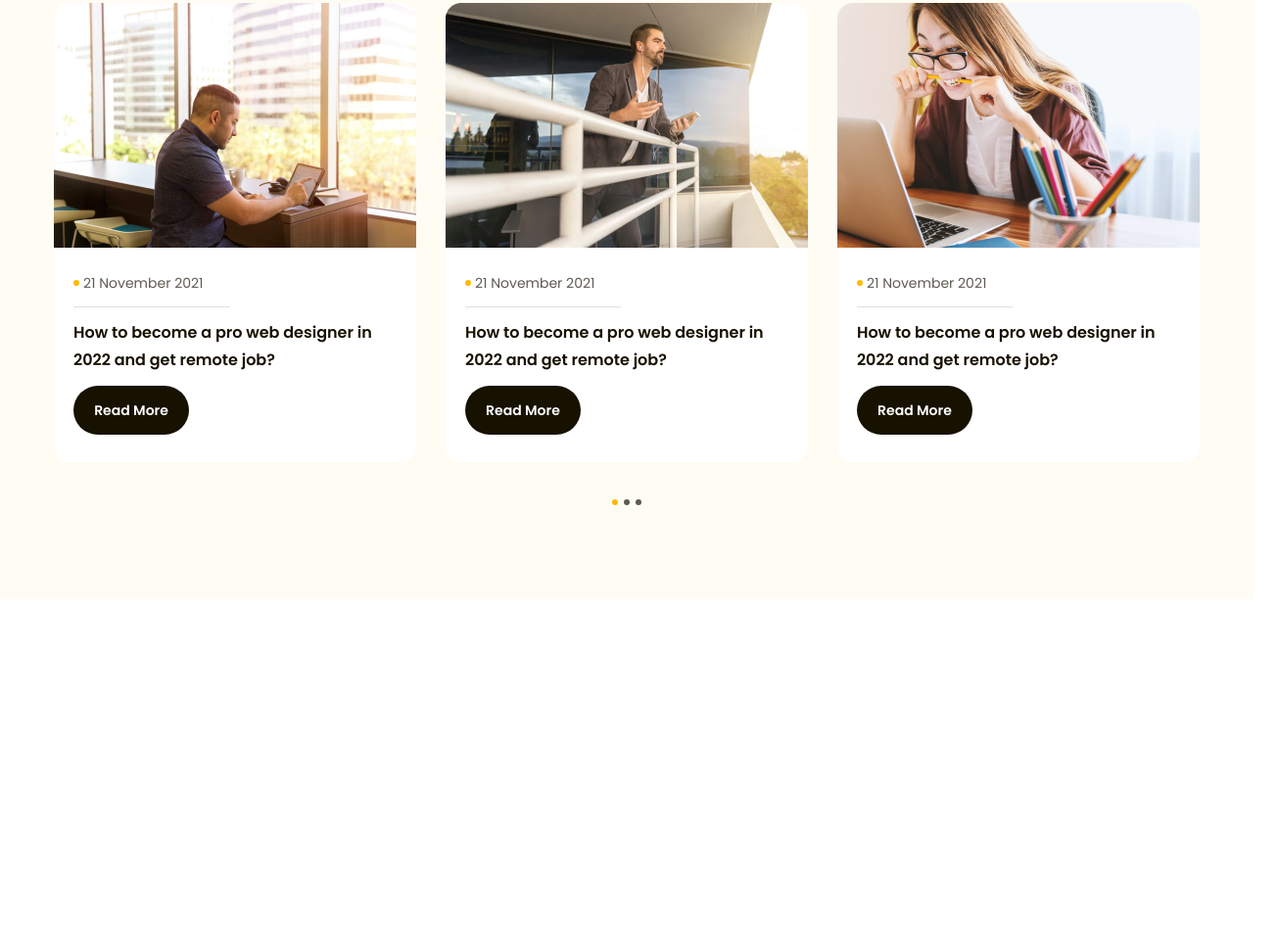
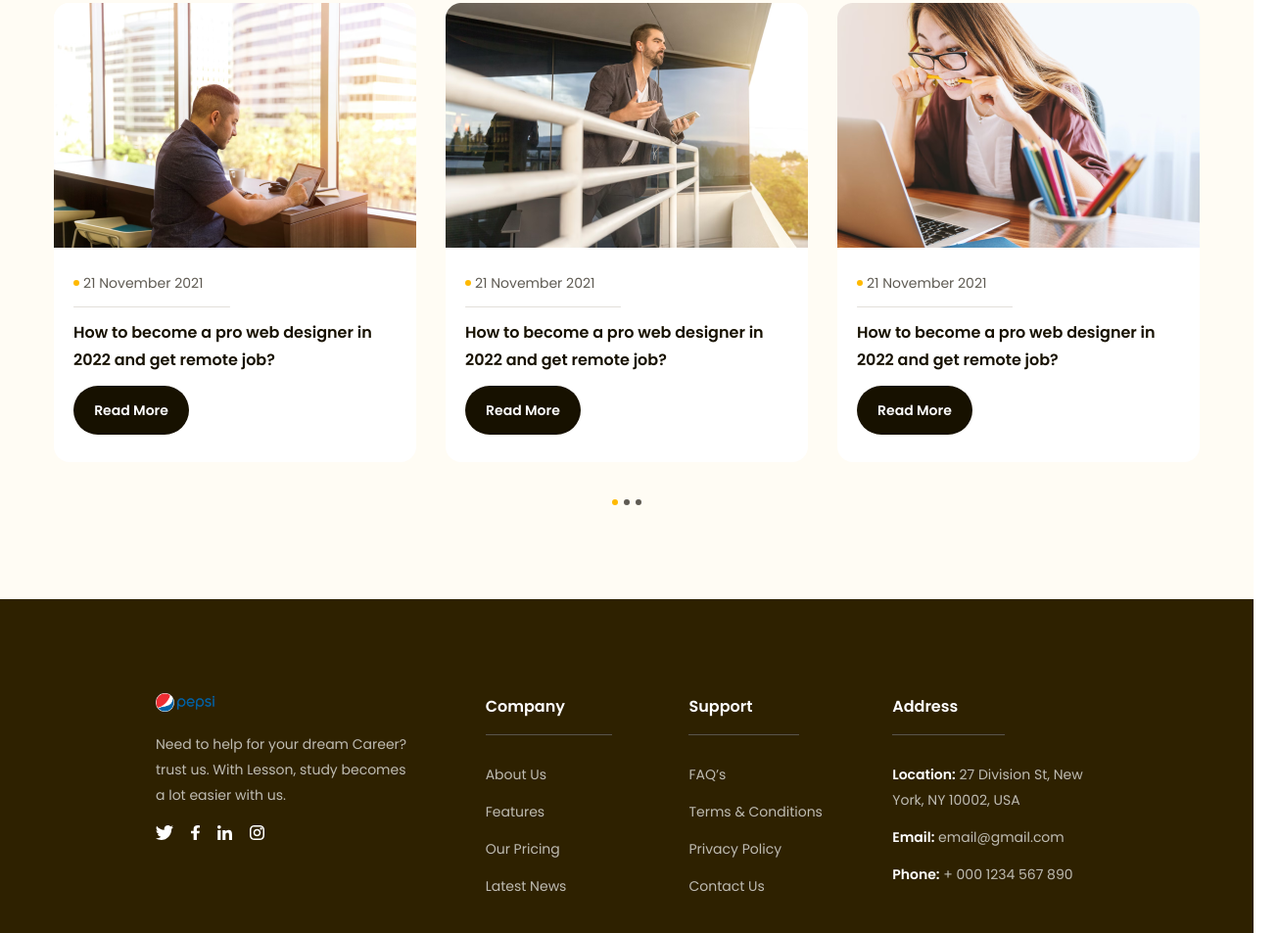
Before and after one commit to lam2691992/lesson_website_platform, a plain HTML site: page index.html in a window 1280 px wide. Shown: the part 4084-5037 px from the top of the page at 98% size, 1305 px wide, since content can reach past the window. Before the commit the page ends 4696 px from the top, so only its background shows below. Drawn offline with Linux system fonts and the light colour scheme.

Commit message:
Complete

```diff
--- a/assets/css/style.css
+++ b/assets/css/style.css
@@ -424,8 +424,6 @@ a {
 .features .body {
   display: flex;
   justify-content: space-between;
-  margin-left: 135px;
-  width: 1170px;
 }
 
 .features .images {
@@ -562,23 +560,86 @@ a {
   border-radius: 0.5px;
   background: #e2dfda;
 }
-.blogs .dots{
+.blogs .dots {
   display: flex;
   margin-top: 38px;
   justify-content: center;
   gap: 6px;
 }
-.blogs .dot{
+.blogs .dot {
   height: 6px;
   width: 6px;
   border-radius: 50%;
-  background: #5F5B53;
+  background: #5f5b53;
   cursor: pointer;
 }
-.blogs .dot:hover{
+.blogs .dot:hover {
   background-color: var(--primary-color);
 }
-.blogs .dot.active{
+.blogs .dot.active {
   background-color: var(--primary-color);
   cursor: default;
 }
+
+/* footer */
+.footer {
+  padding: 96px 135px 0;
+  height: 428px;
+  background-color: #2e2100;
+}
+.footer .row {
+  display: flex;
+  padding-bottom: 26px;
+  border-bottom: 1px solid #59554b;
+}
+.footer .row .column {
+  width: 21.6%;
+}
+.footer .row .column:first-child {
+  width: 35%;
+}
+.footer .column .desc {
+  max-width: 267px;
+  margin-top: 18px;
+  font-size: 1.4rem;
+  line-height: 1.85;
+  color: #bfbcb2;
+}
+.footer .socials {
+  display: flex;
+  gap: 18px;
+  margin-top: 18px;
+}
+.footer .title {
+  padding-bottom: 14px;
+  padding-right: 48px;
+  display: inline-block;
+  border-bottom: 1px solid #59554b;
+  font-size: 1.6rem;
+  font-weight: 600;
+  line-height: 1.75;
+  color: #ffffff;
+}
+.footer .list {
+  margin-top: 28px;
+}
+.footer .list a {
+  display: inline-block;
+  margin-bottom: 12px;
+  font-size: 1.4rem;
+  line-height: 1.85;
+  color: #bfbcb2;
+}
+.footer .list strong {
+  font-size: 1.4rem;
+  font-weight: 600;
+  line-height: 1.85;
+  color: #fff;
+}
+.footer .copyright {
+  text-align: center;
+  padding: 28px 0;
+  font-size: 1.4rem;
+  line-height: 1.85;
+  color: #807d74;
+}
--- a/index.html
+++ b/index.html
@@ -25,7 +25,7 @@
       <div class="main-content">
           <div class="body">
               <!-- logo -->
-          <img src="./assets/img/pepsi.png" alt="pepsi" class="logo" />
+              <img src="./assets/img/pepsi.png" alt="Lesson." class="logo">
               <!-- nav -->
               <nav class="nav">
                   <ul>
@@ -43,13 +43,13 @@
                       </li>
                   </ul>
               </nav>
-          <!-- button action -->
               <div class="action">
-            <a href="!#" class="btn btn-sign-up">Sign Up </a>
+                  <a href="#!" class="btn btn-sign-up">Sign Up</a>
               </div>
           </div>
       </div>
     </header>
+    <!-- main -->
     <div class="main">
       <!-- hero -->
       <div class="hero">
@@ -130,7 +130,6 @@
           </div>
         </div>
       </div>
-    </div>
     <!-- popular -->
     <div class="popular">
       <div class="main-content">
@@ -193,12 +192,11 @@
               </div>
               <p class="desc line-clamp line-2 break-all">
                 Get the best course, gain knowledge and shine for your future
-                career.
+                career.</p>
                 <div class="foot">
                   <span class="price">$120.75</span>
                   <button class="btn btn-book">Book Now</button>
                 </div>
-              </p>
             </div>
           </div>
           <!-- course 2 -->
@@ -246,6 +244,7 @@
         </div>
       </div>
     </div>
+
     <!-- feedback -->
      <div class="feedback">
       <div class="main-content">
@@ -318,38 +317,42 @@
 
         <!-- features 1 -->
         <div class="features">
-        <main-content>
+          <div class="main-content">
               <div class="body">
                   <div class="images">
-              <img class="lower" src="./assets/img/learn1.png" alt="Learner outcomes through our awesome platform">
+                      <img class="lower" src="./assets/img/learn1.png"
+                          alt="Learner outcomes through our awesome platform">
                       <img src="./assets/img/learn2.png" alt="Learner outcomes through our awesome platform">
                   </div>
                   <div class="content">
                       <h2 class="heading-lv2">Learner outcomes through our awesome platform</h2>
-              <p class="desc desc1">87% of people learning for professional development report career benefits like getting a promotion, a raise, or starting a new career.</p>
+                      <p class="desc">87% of people learning for professional development report career benefits like
+                          getting a promotion, a raise, or starting a new career.</p>
                       <p class="desc">Lesson Impact Report (2022)</p>
                       <a href="#!" class="btn cta-btn">Sign Up</a>
                   </div>
               </div>
-        </main-content>
+          </div>
       </div>
 
         <!-- features 2 -->
         <div class="features features-2nd">
-        <main-content>
+          <div class="main-content">
               <div class="body">
                   <div class="images">
-              <img src="./assets/img/wccup.jpg" alt="Worldcup Cup">
+                      <img src="./assets/img/wccup.jpg"
+                          alt="Worldcup Cup">
                   </div>
                   <div class="content">
-              <h2 class="heading-lv2">Take the next step toward your personal and professional goals with Lesson.</h2>
-              <p class="desc ">Take the next step toward. Join now to receive personalized  and more recommendations from the full Coursera catalog.</p>
-              <a href="" class="btn cta-btn">Join Now</a>
+                      <h2 class="heading-lv2">Take the next step toward your personal and professional goals with
+                          Lesson.</h2>
+                      <p class="desc">Take the next step toward. Join now to receive personalized and more
+                          recommendations from the full Coursera catalog.</p>
+                      <a href="#!" class="btn cta-btn">Join Now</a>
                   </div>
               </div>
-        </main-content>
           </div>
-
+      </div>
       <!-- blog -->
       <div class="blogs">
         <div class="main-content">
@@ -481,5 +484,87 @@
           </div>
         </div>
        </div>
+      </div>
+
+      <!-- footer -->
+       <footer class="footer">
+        <div class="main-content">
+          <div class="row">
+            <!-- column 1 -->
+            <div class="column">
+              <img src="./assets/img/pepsi.png" alt="Pepsi" class="logo">
+              <p class="desc">Need to help for your dream Career? trust us. With Lesson, study becomes a lot easier with us.</p>
+              <div class="socials">
+                <a href="">
+                  <img src="./assets/icon/Twitter.svg" alt="Twitter" class="icon">
+                </a>
+                <a href="">
+                  <img src="./assets/icon/Facebook.svg" alt="Facebook" class="icon">
+                </a>
+                <a href="">
+                  <img src="./assets/icon/linked_in.svg" alt="linked_in" class="icon">
+                </a>
+                <a href="">
+                  <img src="./assets/icon/Instagram.svg" alt="Instagram" class="icon">
+                </a>
+              </div>
+            </div>
+            <!-- column 2 -->
+            <div class="column">
+              <h3 class="title">Company</h3>
+              <ul class="list">
+                <li>
+                  <a href="#!">About Us</a>
+                </li>
+                <li>
+                  <a href="#!">Features</a>
+                </li>
+                <li>
+                  <a href="#!">Our Pricing</a>
+                </li>
+                <li>
+                  <a href="#!">Latest News</a>
+                </li>
+              </ul>
+            </div>
+              <!-- column 3 -->
+            <div class="column">
+              <h3 class="title">Support</h3>
+              <ul class="list">
+                <li>
+                  <a href="#!">FAQ’s</a>
+                </li>
+                <li>
+                  <a href="#!">Terms & Conditions</a>
+                </li>
+                <li>
+                  <a href="#!">Privacy Policy</a>
+                </li>
+                <li>
+                  <a href="#!">Contact Us</a>
+                </li>
+              </ul>
+            </div>
+            <!-- column 4 -->
+            <div class="column">
+              <h3 class="title">Address</h3>
+              <ul class="list">
+                <li>
+                  <a href="#!"><strong>Location:</strong> 27 Division St, New York, NY 10002, USA</a>
+                </li>
+                <li>
+                  <a href="#!"><strong>Email:</strong> email@gmail.com</a>
+                </li>
+                <li>
+                  <a href="#!"><strong>Phone:</strong> + 000 1234 567 890</a>
+                </li>
+              </ul>
+            </div>
+          </div>
+          <div class="copyright">
+            <p>Copyright ©2022 webdesign.gdn All rights reserved</p>
+          </div>
+        </div>
+       </footer>
   </body>
 </html>
```
Also changed, not shown: assets/icon/Facebook.svg (added), assets/icon/Instagram.svg (added), assets/icon/Twitter.svg (added), assets/icon/linked_in.svg (added). Lines whose indentation alone changed are shown as unchanged.
